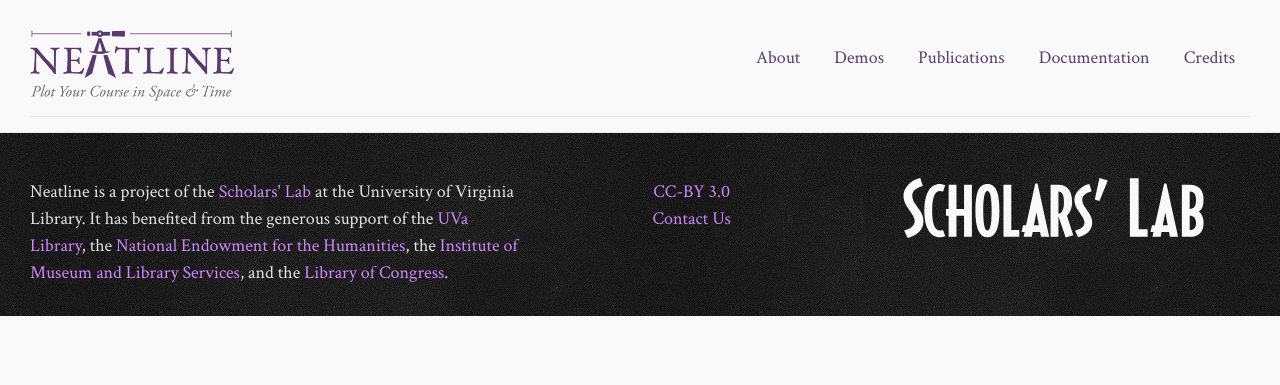
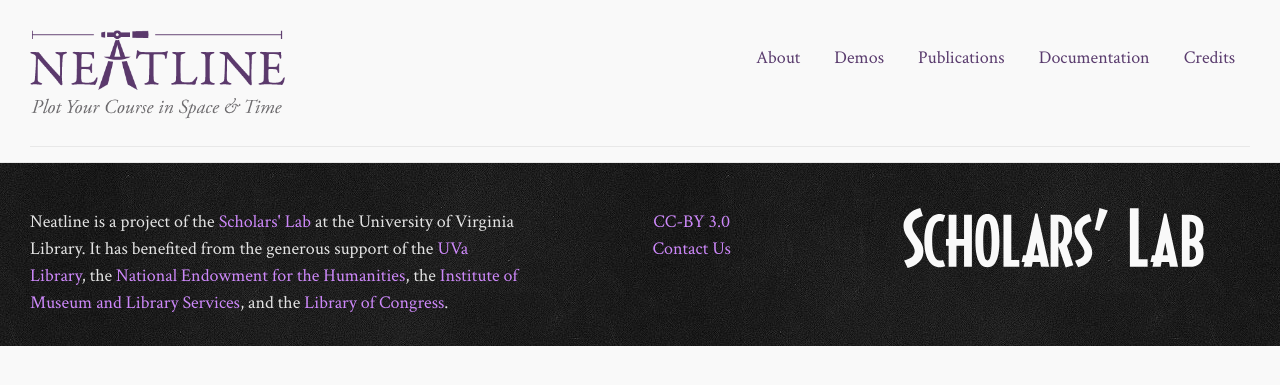
Before and after one commit to csbailey5t/neatline_susy, a Jekyll site: the page built from documentation/index.md, in a window 1280 px wide. Shown: the top 385 px of the page. Built offline with Jekyll 4.4.1, drawn with Linux system fonts in a browser that asks for light colours.

Commit message:
Add breakpoints to get a larger header logo at tablet plus size, add download link on homepage

```diff
--- a/_sass/_layout.scss
+++ b/_sass/_layout.scss
@@ -3,7 +3,6 @@
  * Site header
  */
 .site-header {
-    border-bottom: 1px solid $grey-color-light;
     min-height: 56px;
 }
 
@@ -19,62 +18,6 @@
     }
 }
 
-/**
- * Page content
- */
-//
-// .page-heading {
-//     font-size: 20px;
-// }
-//
-// .post-list {
-//     margin-left: 0;
-//     list-style: none;
-//
-//     > li {
-//         margin-bottom: $spacing-unit;
-//     }
-// }
-//
-// .post-link {
-//     display: block;
-//     font-size: 24px;
-// }
-
-/**
- * Posts
- */
-// .post-header {
-//     margin-bottom: $spacing-unit;
-// }
-//
-// .post-title {
-//     font-size: 42px;
-//     letter-spacing: -1px;
-//     line-height: 1;
-//
-// }
-//
-// .post-content {
-//     margin-bottom: $spacing-unit;
-//
-//     h2 {
-//         font-size: 32px;
-//
-//     }
-//
-//     h3 {
-//         font-size: 26px;
-//
-//     }
-//
-//     h4 {
-//         font-size: 20px;
-//
-//
-//     }
-// }
-
 // Custom styles
 .content {
   @include container;
@@ -85,6 +28,10 @@
 .site-header {
   padding-top: $spacing-unit;
   padding-bottom: $spacing-unit;
+
+  @include breakpoint($tablet) {
+    padding-bottom: $spacing-unit*2;
+  }
 }
 
 .site-title {
@@ -96,6 +43,10 @@
 
   img {
     max-height: 4em;
+
+    @include breakpoint($tablet) {
+      max-height: 5em;
+    }
   }
 }
 
--- a/_sass/_screen.scss
+++ b/_sass/_screen.scss
@@ -3,6 +3,10 @@
 
   body {
     background-color: $off-white;
+  }
+
+  header {
+    border-bottom: 1px solid $grey-color-light;
   }
 
   nav {
@@ -20,6 +24,10 @@
     }
   }
 
+  #splash-carousel {
+    margin-bottom: $spacing-unit*2;
+  }
+
   #plugins {
     border-top: 1px solid $grey-color-light;
     margin-top: $spacing-unit/2;
@@ -28,6 +36,7 @@
 
     h1 {
       text-align: center;
+      padding-top: 0;
     }
 
   }
--- a/index.html
+++ b/index.html
@@ -6,7 +6,7 @@
 custom_js: [bootstrap.min, jquery.zrssfeed, feed]
 ---
 
-<span class="tagline"><p>Neatline allows scholars, students, and curators to tell stories with maps and timelines. As a suite of add-on tools for Omeka, it opens new possibilities for hand-crafted, interactive spatial and temporal interpretation.</p></span>
+<span class="tagline"><p>Neatline allows scholars, students, and curators to tell stories with maps and timelines. As a suite of add-on tools for Omeka, it opens new possibilities for hand-crafted, interactive spatial and temporal interpretation. <a href="http://omeka.org/add-ons/plugins/neatline/">Download now!</a></p></span>
 
 {% include carousel.html %}
 
```
Also changed, not shown: 1 other file.
